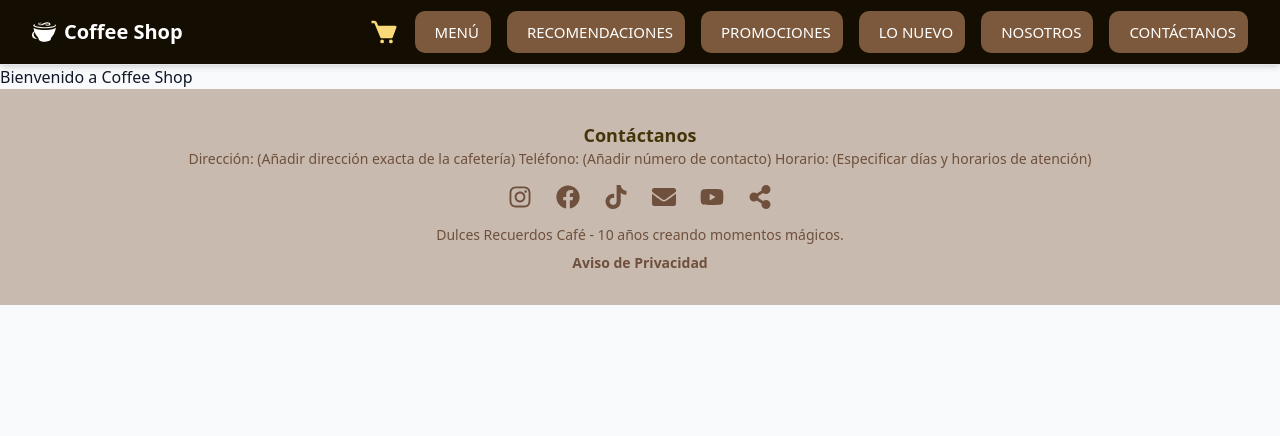
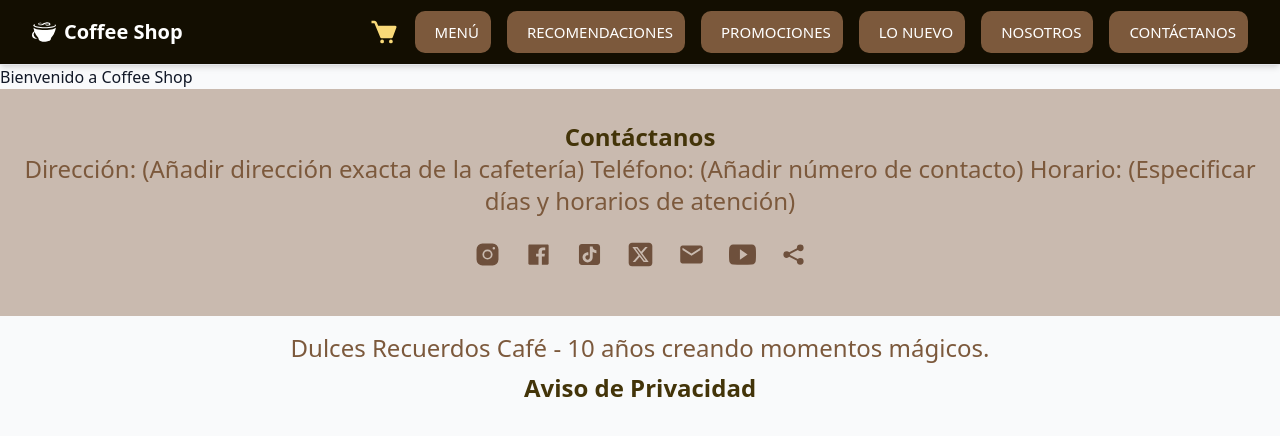
Before and after one commit to AWKDevs/coffe-shop, a Next.js app: page / in a window 1280 px wide. Shown: the top 436 px of the page. Built offline with nearby package versions, Linux system fonts and the light colour scheme; what tailwindcss-motion would draw is missing.

Commit message:
Format footer

```diff
--- a/app/components/Footer.tsx
+++ b/app/components/Footer.tsx
@@ -1,25 +1,33 @@
-import { FaInstagram, FaFacebook, FaTiktok, FaEnvelope, FaYoutube, FaShareAlt } from "react-icons/fa";
+import { AiFillTikTok } from "react-icons/ai";
+import { FaSquareXTwitter } from "react-icons/fa6";
+import { GiShare } from "react-icons/gi";
+import { IoLogoFacebook, IoLogoYoutube } from "react-icons/io";
+import { MdEmail } from "react-icons/md";
+import { PiInstagramLogoFill } from "react-icons/pi";
 
 const Footer = () => {
     return(
-        <footer className="bg-[rgb(201,186,175)] text-[rgb(110,80,60)] py-8 px-6 rounded-[20]">
-        <div className="text-center mb-4">
-            <h2 className="font-bold text-lg text-[rgb(67,52,9)]">Contáctanos</h2>
-            <p className="text-sm">
+        <footer className="">
+        <div className="text-center mb-4 bg-[rgb(201,186,175)] text-[rgb(110,80,60)] py-8 px-6 rounded-[20]">
+            <h2 className="font-bold text-2xl text-[rgb(67,52,9)]">Contáctanos</h2>
+            <p className="text-2xl text-[rgb(124,89,60)]">
             Dirección: (Añadir dirección exacta de la cafetería) Teléfono: (Añadir número de contacto) Horario: (Especificar días y horarios de atención)
             </p>
+            <br />
+            <div className="flex justify-center space-x-6 mb-4">
+                <PiInstagramLogoFill className="text-[27px] cursor-pointer" />
+                <IoLogoFacebook className="text-[27px] cursor-pointer" />
+                <AiFillTikTok className="text-[27px] cursor-pointer" />
+                <FaSquareXTwitter className="text-[27px] cursor-pointer" />
+                <MdEmail className="text-[27px] cursor-pointer" />
+                <IoLogoYoutube className="text-[27px] cursor-pointer" />
+                <GiShare className="text-[27px] cursor-pointer" />
+            </div>
         </div>
-        <div className="flex justify-center space-x-6 mb-4">
-            <FaInstagram className="text-2xl cursor-pointer" />
-            <FaFacebook className="text-2xl cursor-pointer" />
-            <FaTiktok className="text-2xl cursor-pointer" />
-            <FaEnvelope className="text-2xl cursor-pointer" />
-            <FaYoutube className="text-2xl cursor-pointer" />
-            <FaShareAlt className="text-2xl cursor-pointer" />
-        </div>
+
         <div className="text-center">
-            <p className="text-sm mb-2">Dulces Recuerdos Café - 10 años creando momentos mágicos.</p>
-            <p className="text-sm font-bold">Aviso de Privacidad</p>
+            <p className="text-2xl text-[rgb(124,89,60)] mb-2">Dulces Recuerdos Café - 10 años creando momentos mágicos.</p>
+            <p className="text-2xl text-[rgb(67,52,9)] font-bold">Aviso de Privacidad</p>
         </div>
         </footer>
     )
```
